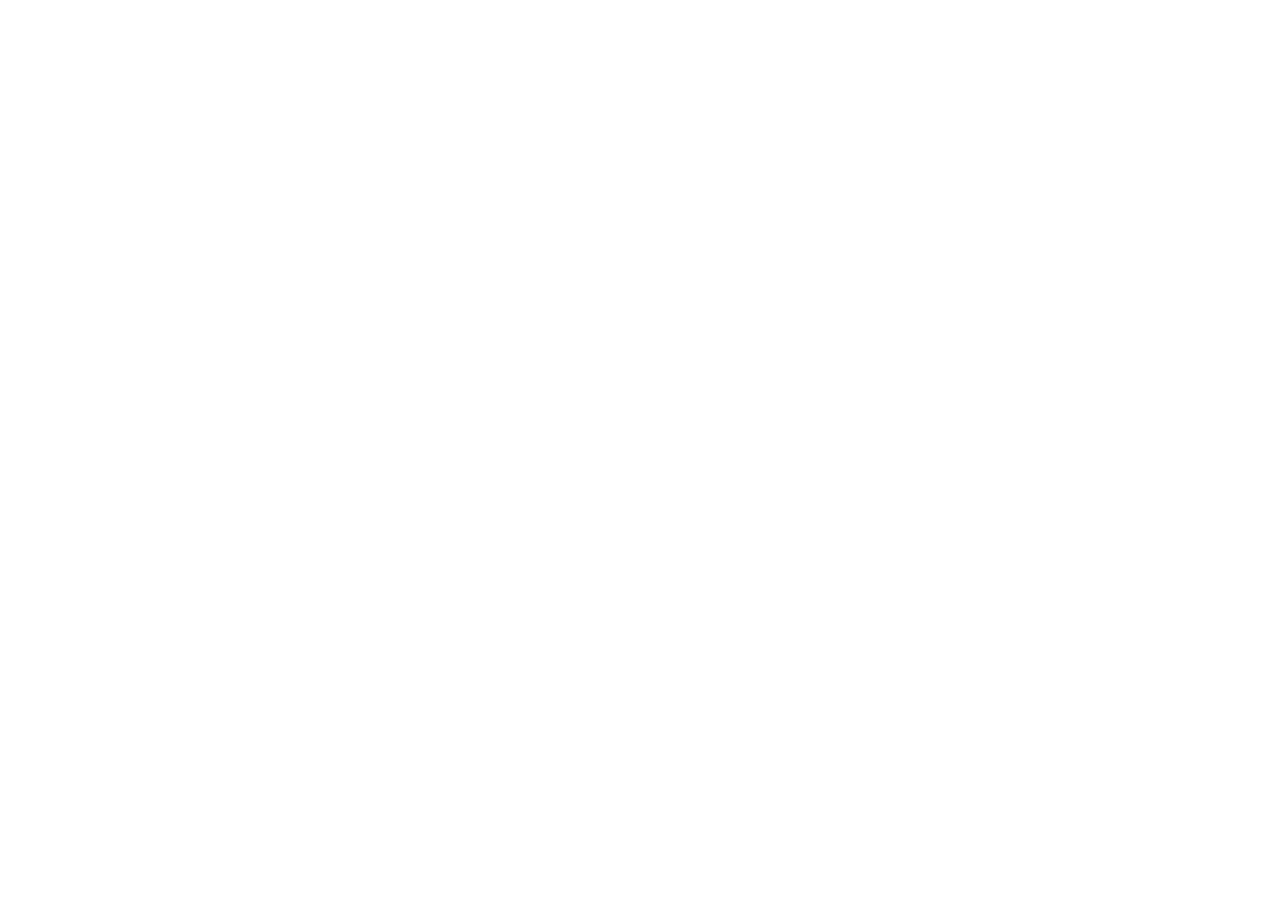
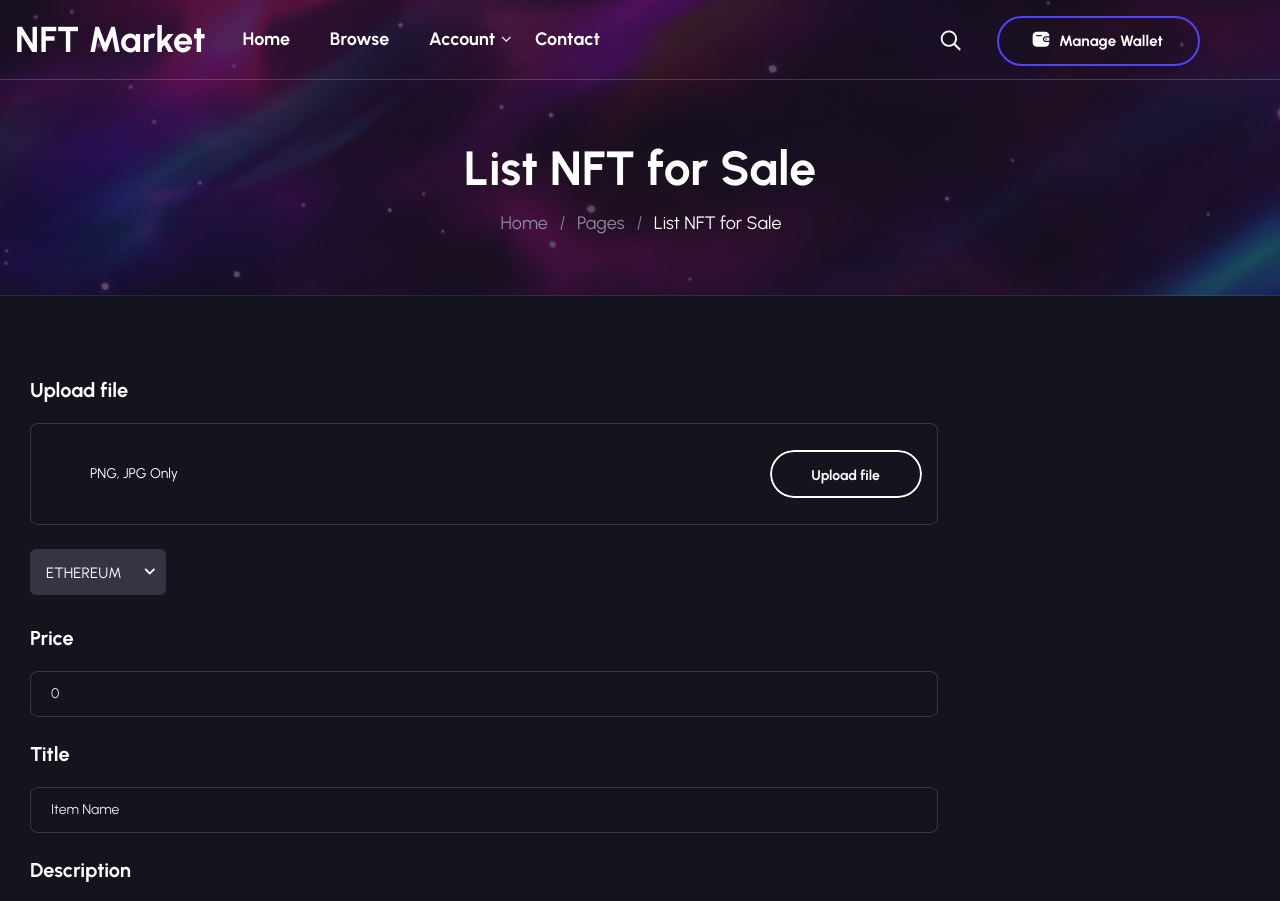
Before and after one commit to kfbustam/NFTTradingMarket, a React (Create React App) app in the folder frontend/: page /list-item in a window 1280 px wide. Before the commit this address had no page. Shown: the top 901 px of the page. Before the commit the page ends 800 px from the top, so only its background shows below. Built offline with nearby package versions, Linux system fonts and the light colour scheme.

Commit message:
fix change

```diff
--- /dev/null
+++ b/frontend/src/pages/ListItem.jsx
@@ -0,0 +1,157 @@
+import React from 'react';
+import { Link } from 'react-router-dom';
+import Header from '../components/header/Header';
+import Footer from '../components/footer/Footer';
+import { Tab, Tabs, TabList, TabPanel  } from 'react-tabs';
+import 'react-tabs/style/react-tabs.css';
+import { useForm } from "react-hook-form";
+
+import { ToastContainer, toast } from 'react-toastify';
+import 'react-toastify/dist/ReactToastify.css';
+import { useNavigate } from 'react-router-dom';
+
+const POST_LIST_NFT = "http://localhost:8080/nft/create"
+const ListItem = () => {
+
+    const { register, handleSubmit } = useForm();
+
+    const [price, setPrice] = React.useState(0);
+    const [selectedCrypto, setSelectedCrypto] = React.useState("ETHEREUM")
+    const [title, setTitle] = React.useState("")
+    const [description, setDescription] = React.useState("")
+    const [filePath, setFilePath] = React.useState()
+    let navigate = useNavigate();
+
+    const postItemApi = (data) => {
+        toast.info("Uploading your NFT...", {
+            toastId: 1
+        })
+
+        let email = "nandugop@gmail.com"
+        let walletId = "8a8080e185157648018515acabea0005"
+        var formData = new FormData();
+        formData.append("nft_image", data.file[0]);
+        fetch(
+            POST_LIST_NFT +
+             "?email=" + email +
+             "&name=" + title +
+             "&wallet_id=" + walletId +
+             "&description=" + description +
+             "&type=" + selectedCrypto +
+             "&price=" + price,
+             {
+                method: "POST",
+                headers: {
+                    'Accept': 'application/json'
+                },
+                body: formData,
+                mode: 'cors'
+             }
+        ).then(response => {
+            if (response.ok) {
+                toast.success("NFT has been created successfully!", {
+                    toastId: 1
+                })
+
+                return response.json()
+            }
+            throw response
+        })
+        .then(jsonData => {
+
+            navigate("/my-listings");
+
+            console.log("Upload Successful", jsonData)
+        }).catch(error => {
+            toast.error("Please refresh as your file has changed while you were here!", {
+                toastId: 2
+            })
+            console.log("error", error)
+        })
+    }
+
+    return (
+        <div className='create-item'>
+            <Header />
+            <section className="flat-title-page inner">
+                <div className="overlay"></div>
+                <div className="themesflat-container">
+                    <div className="row">
+                        <div className="col-md-12">
+                            <div className="page-title-heading mg-bt-12">
+                                <h1 className="heading text-center">List NFT for Sale</h1>
+                            </div>
+                            <div className="breadcrumbs style2">
+                                <ul>
+                                    <li><Link to="/">Home</Link></li>
+                                    <li><Link to="#">Pages</Link></li>
+                                    <li>List NFT for Sale</li>
+                                </ul>
+                            </div>
+                        </div>
+                    </div>
+                </div>
+            </section>
+
+            <ToastContainer theme="dark" position="top-center" />
+
+            <div className="tf-create-item tf-section">
+                <div className="themesflat-container">
+                    <div className="column">
+                         <div className="col-12">
+                         </div>
+                         <div className="col-xl-9 col-lg-6 col-md-12 col-12">
+                             <div className="form-create-item">
+                                <div className="flat-tabs tab-create-item">
+                                    <Tabs>
+                                        <TabPanel>
+                                            <form action="#" onSubmit={handleSubmit(postItemApi)}>
+                                                <h4 className="title-create-item">Upload file</h4>
+                                                <label className="uploadFile">
+                                                    <span className="filename">PNG, JPG Only</span>
+                                                    <input id="nft_selector" type="file" className="inputfile form-control" name="file" onChange={(event) => {setFilePath(event.target.file[0])}} {...register("file")} />
+                                                </label>
+                                                <div className="seclect-box">
+                                                    <div id="item-create" className="dropdown">
+                                                        <Link to="#" className="btn-selector nolink">{selectedCrypto}</Link>
+                                                        <ul >
+                                                            <li onCLick={(event) => {setSelectedCrypto("ETHEREUM")}}><span>ETHEREUM</span></li>
+                                                            <li onClick={(event) => {setSelectedCrypto("BITCOIN")}}><span>BITCOIN</span></li>
+                                                        </ul>
+                                                    </div>
+                                                </div>
+                                                <br /><br /><br />
+                                                <h4 className="title-create-item">Price</h4>
+                                                <input type="text" placeholder="Enter price for item" value={price} onChange={(event) => {setPrice(event.target.value)}}/>
+
+                                                <h4 className="title-create-item">Title</h4>
+                                                <input type="text" placeholder="Item Name" value={title} onChange={(event) => {setTitle(event.target.value)}}/>
+
+                                                <h4 className="title-create-item">Description</h4>
+                                                <textarea placeholder="e.g. “This is very limited item”" value={description} onChange={(event) => {setDescription(event.target.value)}}></textarea>
+
+                                                <div className="row-form style-3">
+
+                                                    <div className="style-2">
+                                                        <div className="seclect-box">
+                                                            <div id="item-create" className="dropdown">
+                                                            <button className="submit">Add NFT</button>
+                                                            </div>
+                                                        </div>
+                                                    </div>
+                                                </div>
+                                            </form>
+                                        </TabPanel>
+                                    </Tabs>
+                                </div>
+                             </div>
+                         </div>
+                    </div>
+                </div>
+            </div>
+            <Footer />
+        </div>
+    );
+}
+
+export default ListItem;
--- a/frontend/src/pages/Activity01.jsx
+++ b/frontend/src/pages/Listings.jsx
@@ -8,8 +8,12 @@ import img3 from '../assets/images/box-item/image-box-11.jpg'
 import img4 from '../assets/images/box-item/image-box-21.jpg'
 import img5 from '../assets/images/box-item/image-box-6.jpg'
 
+const GET_TRANSACTIONS = "http://localhost:8080/nft/listings?token="
 
-const Activity01 = () => {
+const Listings = () => {
+    const [apiResponse, setApiResponse] = useState([])
+
+
     const [dataBox] = useState(
         [
             {
@@ -19,79 +23,7 @@ const Activity01 = () => {
                 author: 'Gayle Hicks',
                 time: 'At 2:30 PM on 19th June, 2021',
                 icon: 'icon-1'
-            },
-            {
-                img: img2,
-                title: 'Wow! That Brain Is Floating',
-                status: '10 editions listed by',
-                author: 'Meowbids',
-                time: 'At 2:30 PM on 19th June, 2021',
-                icon: 'icon-2'
-            },
-            {
-                img: img3,
-                title: 'Erotic 35mm And Polaroid Photography',
-                status: 'started following',
-                author: 'Gayle Hicks',
-                time: 'At 2:30 PM on 19th June, 2021',
-                icon: 'icon-3'
-            },
-            {
-                img: img4,
-                title: 'Our Journey Start',
-                status: 'started following',
-                author: 'Gayle Hicks',
-                time: 'At 2:30 PM on 19th June, 2021',
-                icon: 'icon-4'
-            },
-            {
-                img: img5,
-                title: 'Skrrt Cobain Official',
-                status: 'started following',
-                author: 'Gayle Hicks',
-                time: 'At 2:30 PM on 19th June, 2021',
-                icon: 'icon-5'
-            },
-            {
-                img: img1,
-                title: 'Monica Lucas',
-                status: 'started following',
-                author: 'Gayle Hicks',
-                time: 'At 2:30 PM on 19th June, 2021',
-                icon: 'icon-1'
-            },
-            {
-                img: img2,
-                title: 'Wow! That Brain Is Floating',
-                status: '10 editions listed by',
-                author: 'Meowbids',
-                time: 'At 2:30 PM on 19th June, 2021',
-                icon: 'icon-2'
-            },
-            {
-                img: img3,
-                title: 'Erotic 35mm And Polaroid Photography',
-                status: 'started following',
-                author: 'Gayle Hicks',
-                time: 'At 2:30 PM on 19th June, 2021',
-                icon: 'icon-3'
-            },
-            {
-                img: img4,
-                title: 'Our Journey Start',
-                status: 'started following',
-                author: 'Gayle Hicks',
-                time: 'At 2:30 PM on 19th June, 2021',
-                icon: 'icon-4'
-            },
-            {
-                img: img5,
-                title: 'Skrrt Cobain Official',
-                status: 'started following',
-                author: 'Gayle Hicks',
-                time: 'At 2:30 PM on 19th June, 2021',
-                icon: 'icon-5'
-            },
+            }
         ]);
     const [dataFilter] = useState(
         [
@@ -134,6 +66,35 @@ const Activity01 = () => {
     const showMoreItems = () => {
         setVisible((prevValue) => prevValue + 5);
     }
+
+    const getListingsForUser = () => {
+        let auth_token = "test123"
+        let fetchUrl = GET_TRANSACTIONS + auth_token
+        let debutUrl = "http://localhost:8080/nft/listings"
+        fetch(
+            fetchUrl,
+            {
+                method: "GET",
+                header: {
+                    'Accept': 'application/json',
+                    'Content-Type': 'application/json'
+                }
+            }
+        ).then(response => {
+            if (response.ok) {
+                return response.json()
+            }
+            throw response
+        }).then(jsonData => {
+            setApiResponse(jsonData)
+            console.log("leng", apiResponse.length)
+            console.log("tranactions data", jsonData)
+        }).catch(error => {
+            console.log("transactions fetch failed", error)
+        })
+    }
+
+
     return (
         <div>
             <Header />
@@ -221,4 +182,4 @@ const Activity01 = () => {
     );
 }
 
-export default Activity01;
+export default Listings;
--- a/frontend/src/pages/index.js
+++ b/frontend/src/pages/index.js
@@ -4,7 +4,7 @@ import Browse from "./Browse";
 import LiveAuctions from "./LiveAuctions";
 import ItemDetails01 from "./ItemDetails01";
 import ItemDetails02 from "./ItemDetails02";
-import Activity01 from "./Activity01";
+import Listings from "./Listings";
 import Activity02 from "./Activity02";
 import Blog from "./Blog";
 import BlogDetails from "./BlogDetails";
@@ -24,6 +24,7 @@ import Contact01 from "./Contact01";
 import Contact02 from "./Contact02";
 import Deposits from "./Deposits";
 import Withdrawal from "./Withdrawal";
+import ListItem from "./ListItem";
 
 
 const routes = [
@@ -34,7 +35,7 @@ const routes = [
   { path: '/live-auctions', component: <LiveAuctions />},
   { path: '/item-details-01', component: <ItemDetails01 />},
   { path: '/item-details-02', component: <ItemDetails02 />},
-  { path: '/my-listings', component: <Activity01 />},
+  { path: '/my-listings', component: <Listings />},
   { path: '/transactions', component: <Activity02 />},
   { path: '/blog', component: <Blog />},
   { path: '/blog-details', component: <BlogDetails />},
@@ -43,6 +44,7 @@ const routes = [
   { path: '/authors-02', component: <Authors02 />},
   { path: '/wallet-connect', component: <WalletConnect />},
   { path: '/create-item', component: <CreateItem />},
+  { path: '/list-item', component: <ListItem />},
   { path: '/edit-profile', component: <EditProfile />},
   { path: '/ranking', component: <Ranking />},
   { path: '/login', component: <Login />},
```
Also changed, not shown: 2 other files (tests, documents, lock files or other folders).
